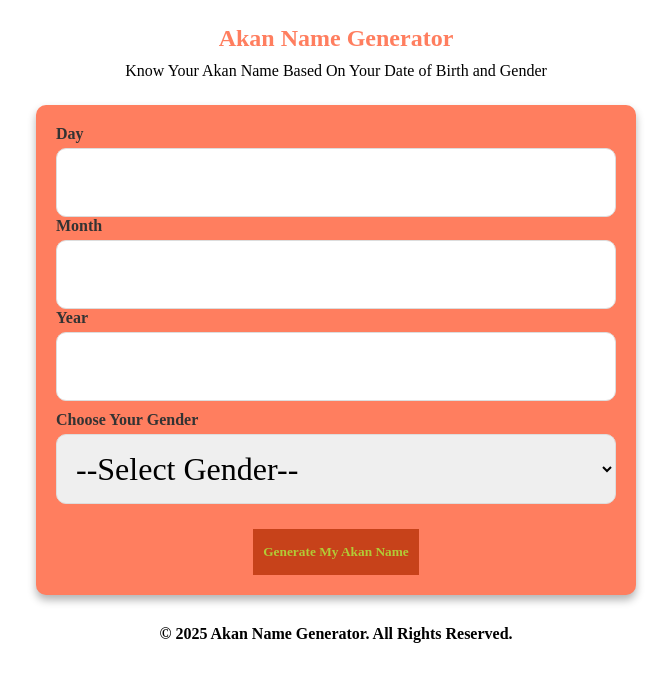
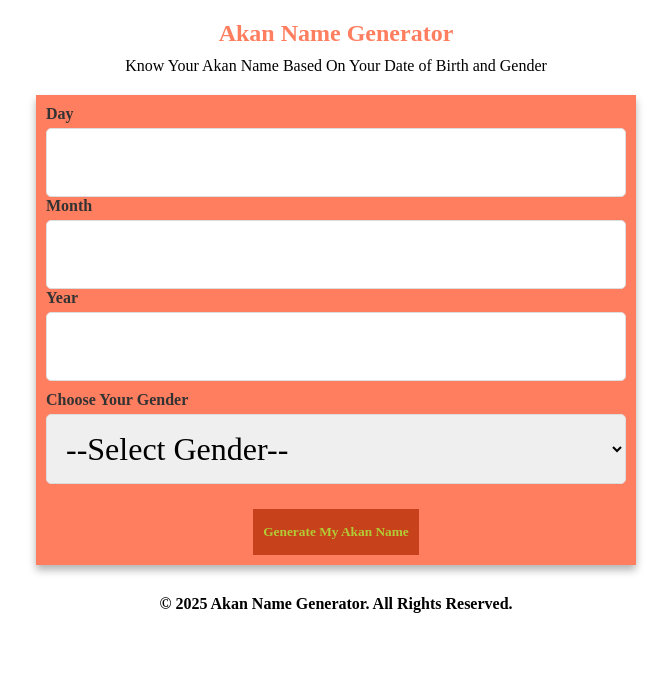
Before and after one commit to dennomel/java2.0, a plain HTML site: page index.html in a window 1280 px wide. Shown: the whole page, without its empty margins (304-975 px from the left). Drawn offline with Linux system fonts and the light colour scheme.

```diff
--- a/css/style.css
+++ b/css/style.css
@@ -7,11 +7,11 @@
 body {
   color: black;
   background: linearGradient(to left, #feb47b, #ff7e5f);
-  padding: 25px;
+  padding: 20px;
   text-align: center;
 }
 header {
-  margin-bottom: 25px;
+  margin-bottom: 20px;
 }
 
 header h4 {
@@ -22,9 +22,9 @@
 form {
   color: #333;
   background: #ff7e5f;
-  padding: 20px;
+  padding: 10px;
   box-shadow: 0 5px 8px rgba(0, 0, 0, 0.3);
-  border-radius: 10px;
+  border-radius: 0px;
   max-width: 600px;
   margin: 0 auto;
 }
@@ -42,7 +42,9 @@
 select {
   padding: 15px;
   width: 100%;
-  border-radius: 10px;
+  float: bottom;
+  flex-direction: row;
+  border-radius: 5px;
   border: 1px solid #ddd;
   font-size: xx-large;
 }
```
Also changed, not shown: index.html (+2 -0 lines).
